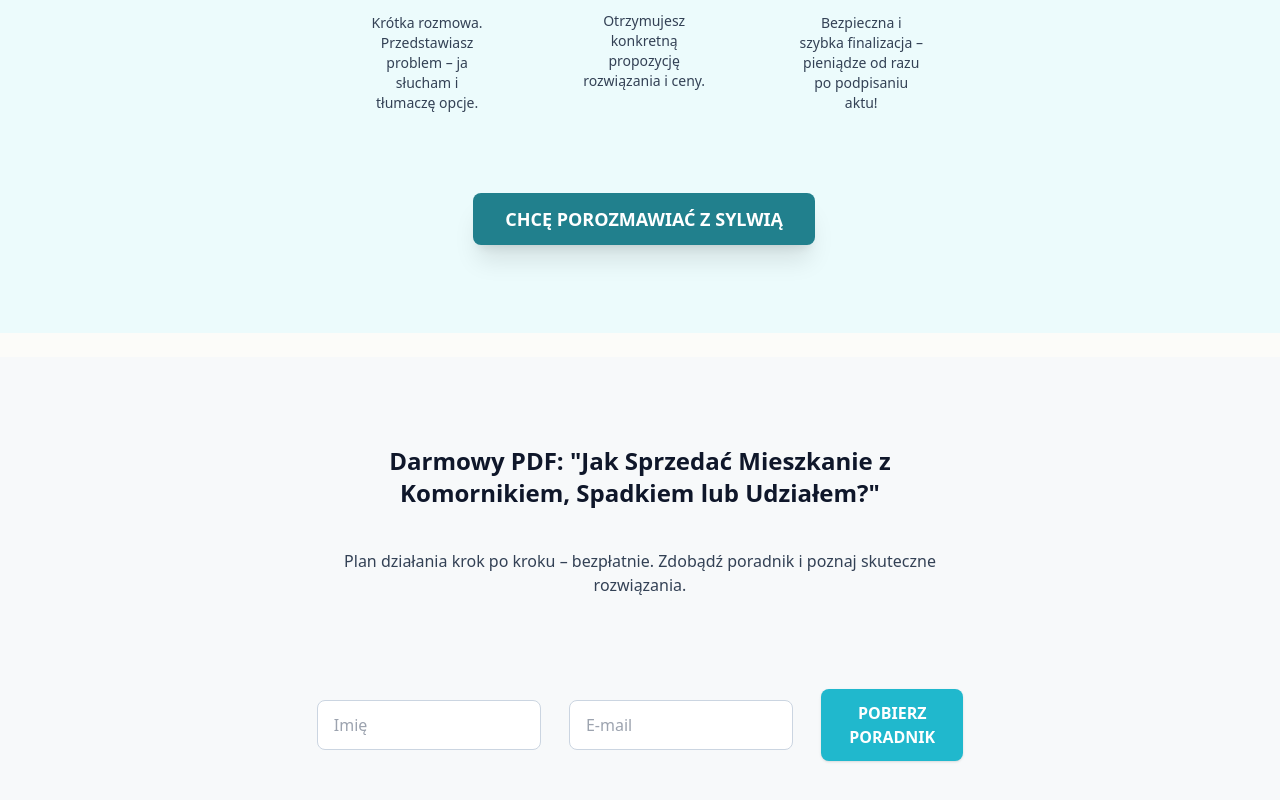
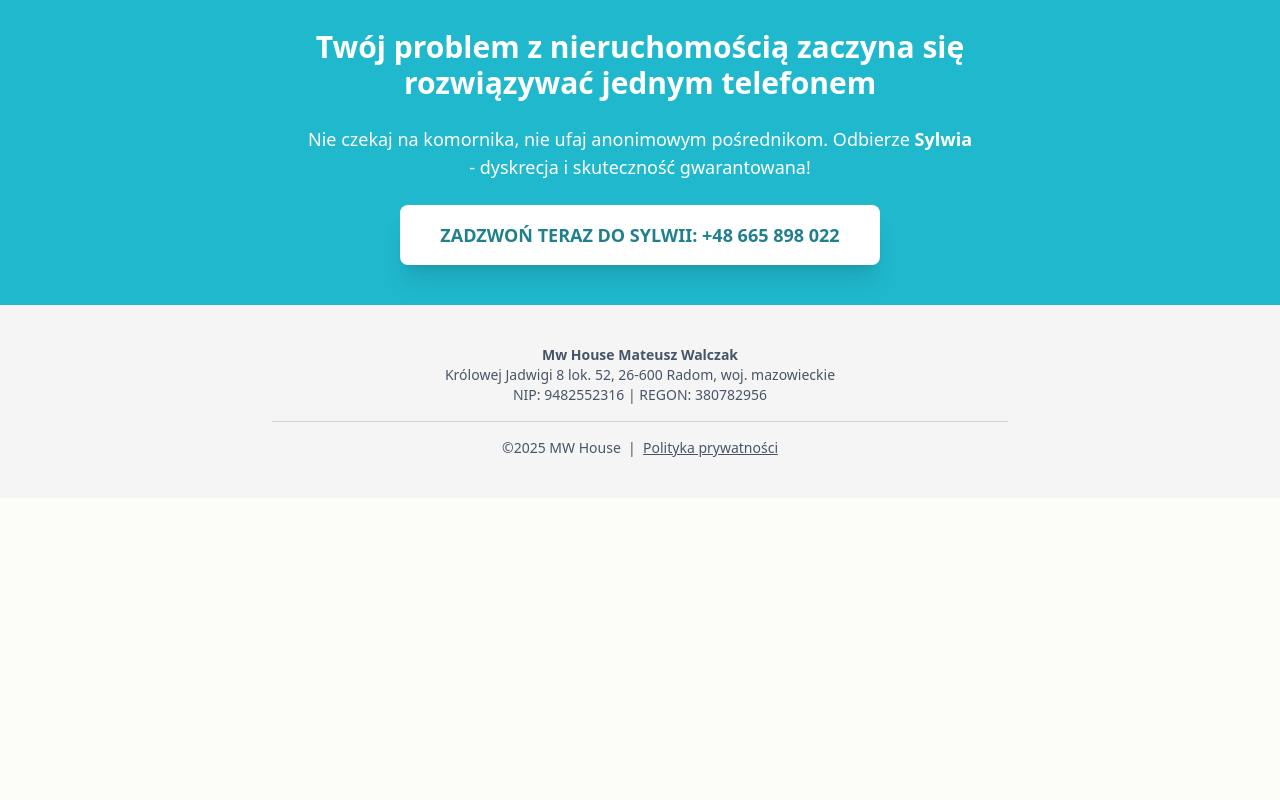
Before and after one commit to rogerm47/genarspakr, a plain HTML site: page index.html in a window 1280 px wide. Shown: the part 2000-2800 px from the top of the page. After the commit the page ends 2498 px from the top, so only its background shows below. Drawn offline with nearby package versions, Linux system fonts and the light colour scheme.

Commit message:
Update index.html

```diff
--- a/index.html
+++ b/index.html
@@ -4,7 +4,10 @@
   <meta charset="UTF-8">
   <meta name="viewport" content="width=device-width, initial-scale=1.0">
   <meta http-equiv="X-UA-Compatible" content="IE=edge">
-  <title>MW House - Skuteczna Sprzedaż Trudnych Nieruchomości</title>
+
+  <title>Sprzedaż trudnych nieruchomości (komornik, długi) | MW House</title>
+  <meta name="description" content="Pomagamy w sprzedaży nieruchomości z komornikiem, zadłużeniem lub udziałami. Szybko i dyskretnie. Twój telefon odbierze Sylwia. Sprawdź!">
+
   <link rel="preconnect" href="https://fonts.googleapis.com">
   <link rel="preconnect" href="https://fonts.gstatic.com" crossorigin>
   <link href="https://fonts.googleapis.com/css2?family=Inter:wght@400;500;700&display=swap" rel="stylesheet">
@@ -22,15 +25,15 @@
 <body class="bg-[#fcfcf9] text-slate-900 flex flex-col min-h-screen">
     <nav class="w-full bg-white sticky top-0 z-30 shadow-sm">
     <div class="container max-w-3xl mx-auto flex items-center justify-between px-4 py-3">
-            <img src="/images/mwhouselogo.png" alt="Logo MW House" class="h-8 md:h-10">
-      <a href="tel:555123456" class="text-[#21808d] font-semibold flex items-center gap-2 text-lg sm:text-xl hover:underline whitespace-nowrap"> <svg class="inline w-5 h-5 text-[#21808d]" fill="none" stroke="currentColor" stroke-width="2" viewBox="0 0 24 24"><path stroke-linecap="round" stroke-linejoin="round" d="M2 6.5A16.6 16.6 0 0 0 14.25 20h0a2.293 2.293 0 0 0 2.1-1.6l.4-1.3a2.328 2.328 0 0 1 2.18-1.6c.1 0 .2 0 .29.01l2.48.32a2.26 2.26 0 0 0 2.64-2.26c0-.41 0-.84-.02-1.28C23.6 6.5 17.5 2 12 2a15.7 15.7 0 0 0-10 4.5Z"/></svg> 555-123-456</a>
+      <span class="font-bold text-xl tracking-tight">MW House</span>
+      <a href="tel:+48665898022" class="text-[#21808d] font-semibold flex items-center gap-2 text-lg sm:text-xl hover:underline whitespace-nowrap"> <svg class="inline w-5 h-5 text-[#21808d]" fill="none" stroke="currentColor" stroke-width="2" viewBox="0 0 24 24"><path stroke-linecap="round" stroke-linejoin="round" d="M2 6.5A16.6 16.6 0 0 0 14.25 20h0a2.293 2.293 0 0 0 2.1-1.6l.4-1.3a2.328 2.328 0 0 1 2.18-1.6c.1 0 .2 0 .29.01l2.48.32a2.26 2.26 0 0 0 2.64-2.26c0-.41 0-.84-.02-1.28C23.6 6.5 17.5 2 12 2a15.7 15.7 0 0 0-10 4.5Z"/></svg> +48 665 898 022</a>
     </div>
   </nav>
 
     <section class="gradient-bg py-10 px-4 text-center flex flex-col items-center justify-center">
     <h1 class="text-3xl sm:text-4xl font-bold mb-4">Sprzedaż <span class="text-[#21808d]">Trudnej Nieruchomości</span> Bez Stresu i Bez Cwaniaków</h1>
     <p class="max-w-xl mx-auto text-base sm:text-lg mb-6">Komornik, długi, spadek, udziały? Pomagamy w najtrudniejszych sytuacjach. Dyskrecja, empatia i pomoc na każdym etapie. Zadzwoń teraz - Twój telefon odbierze <span class="font-semibold">Sylwia</span>.</p>
-    <a href="tel:555123456" class="inline-block bg-[#21808d] hover:bg-[#1a6873] text-white font-semibold py-3 px-8 rounded-lg shadow-lg text-lg md:text-xl transition-all mb-2">ZADZWOŃ TERAZ DO SYLWII: 555-123-456</a>
+    <a href="tel:+48665898022" class="inline-block bg-[#21808d] hover:bg-[#1a6873] text-white font-semibold py-3 px-8 rounded-lg shadow-lg text-lg md:text-xl transition-all mb-2">ZADZWOŃ TERAZ DO SYLWII: +48 665 898 022</a>
     <span class="block text-slate-500 text-xs mt-1">Telefon czynny 8:00-21:00. Całkowita dyskrecja gwarantowana.</span>
   </section>
 
@@ -40,7 +43,7 @@
       <div>
         <h2 class="text-2xl font-bold mb-2">Twój Telefon Odbierze Sylwia,<br class="hidden sm:block"/> Nie Agent</h2>
         <p class="text-base text-slate-700">Wiem, że dzwonisz w stresującej sytuacji.<br/>Zapewniam empatię, dyskrecję i zero oceniania. Każda sprawa jest dla mnie ważna i traktowana indywidualnie. Pomogę przejść przez proces spokojnie, krok po kroku.</p>
-        <a href="tel:555123456" class="mt-4 inline-block bg-[#21808d] hover:bg-[#1a6873] text-white font-semibold py-2 px-6 rounded-lg shadow">ZADZWOŃ DO SYLWII</a>
+        <a href="tel:+48665898022" class="mt-4 inline-block bg-[#21808d] hover:bg-[#1a6873] text-white font-semibold py-2 px-6 rounded-lg shadow">ZADZWOŃ DO SYLWII</a>
       </div>
     </div>
   </section>
@@ -100,7 +103,7 @@
         </div>
       </div>
       <div class="text-center mt-8">
-        <a href="tel:555123456" class="inline-block bg-[#21808d] hover:bg-[#1a6873] text-white font-semibold py-3 px-8 rounded-lg shadow-xl text-lg transition-all">CHCĘ POROZMAWIAĆ Z SYLWIĄ</a>
+        <a href="tel:+48665898022" class="inline-block bg-[#21808d] hover:bg-[#1a6873] text-white font-semibold py-3 px-8 rounded-lg shadow-xl text-lg transition-all">CHCĘ POROZMAWIAĆ Z SYLWIĄ</a>
       </div>
     </div>
   </section>
@@ -150,13 +153,22 @@
     <div class="max-w-2xl mx-auto flex flex-col items-center gap-6">
       <h2 class="text-2xl sm:text-3xl font-bold">Twój problem z nieruchomością zaczyna się rozwiązywać jednym telefonem</h2>
       <div class="text-base sm:text-lg">Nie czekaj na komornika, nie ufaj anonimowym pośrednikom. Odbierze <span class="font-semibold">Sylwia</span> - dyskrecja i skuteczność gwarantowana!</div>
-      <a href="tel:555123456" class="inline-block bg-white hover:bg-[#fff8ee] text-[#21808d] font-bold py-4 px-10 rounded-lg shadow-xl text-lg transition-all">ZADZWOŃ TERAZ DO SYLWI: 555-123-456</a>
+      <a href="tel:+48665898022" class="inline-block bg-white hover:bg-[#fff8ee] text-[#21808d] font-bold py-4 px-10 rounded-lg shadow-xl text-lg transition-all">ZADZWOŃ TERAZ DO SYLWII: +48 665 898 022</a>
     </div>
   </section>
 
-    <footer class="bg-[#f5f5f5] py-6 mt-auto text-center text-slate-600 text-sm">
+    <footer class="bg-[#f5f5f5] py-10 mt-auto text-slate-600 text-sm">
+      <div class="max-w-3xl mx-auto text-center px-4">
+        <div class="mb-4">
+          <p class="font-semibold">Mw House Mateusz Walczak</p>
+          <p>Królowej Jadwigi 8 lok. 52, 26-600 Radom, woj. mazowieckie</p>
+          <p>NIP: 9482552316 | REGON: 380782956</p>
+        </div>
+        <div class="border-t border-slate-300 pt-4">
           ©2025 MW House &nbsp;|&nbsp;
-    <a href="#" class="underline hover:text-[#21808d]">Polityka prywatności</a>
+          <a href="polityka-prywatnosci.html" class="underline hover:text-[#21808d]">Polityka prywatności</a>
+        </div>
+      </div>
     </footer>
 
     <script>
@@ -170,6 +182,8 @@
           // Zabezpieczenie przed podwójnym submit
           form.querySelector('button[type="submit"]').disabled = true;
           try {
+            // Zakładam, że ten webhook jest zarządzany przez n8n, co idealnie pasuje
+            // do Twoich zainteresowań automatyzacją workflow!
             await fetch('https://primary-production-58a3.up.railway.app/webhook/8c1172f6-7bb0-4a5d-91e9-2bae3dd8f02f', {
               method: 'POST',
               headers: {
```
Lines whose indentation alone changed are shown as unchanged.
